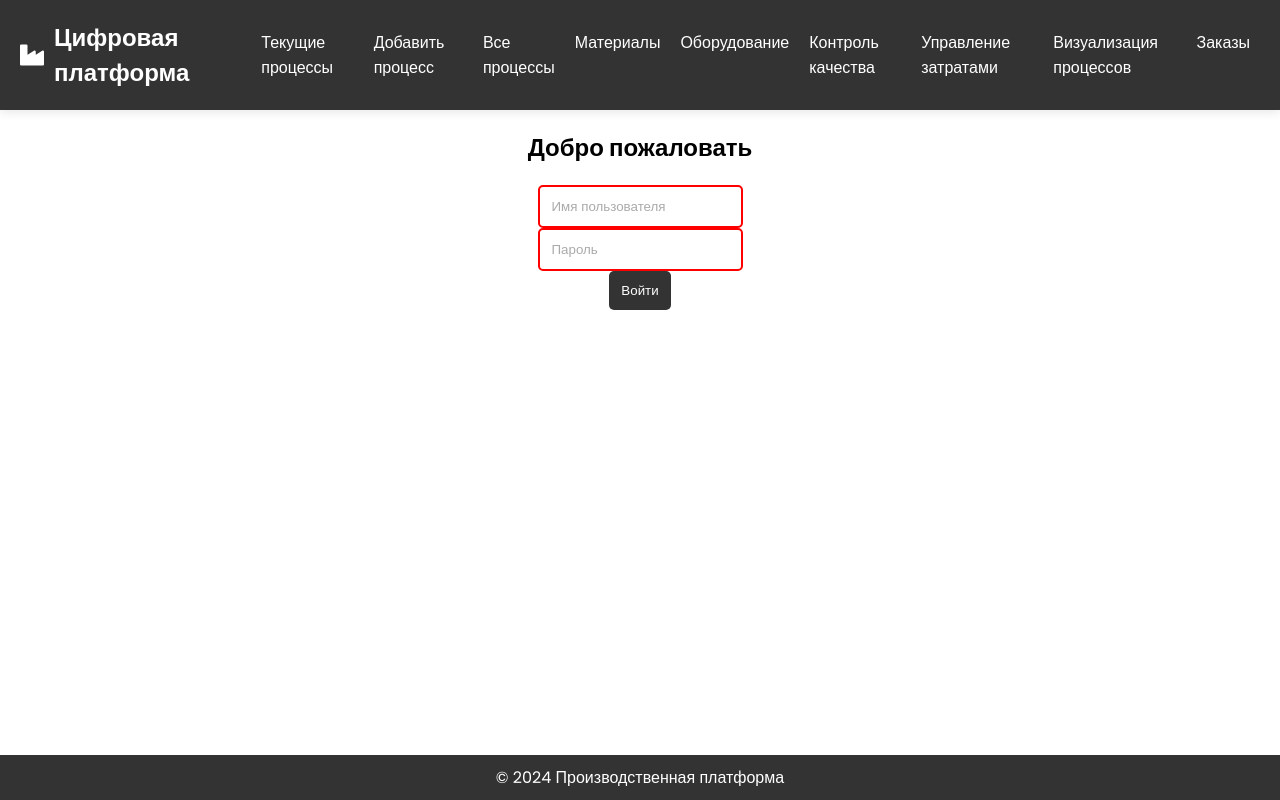
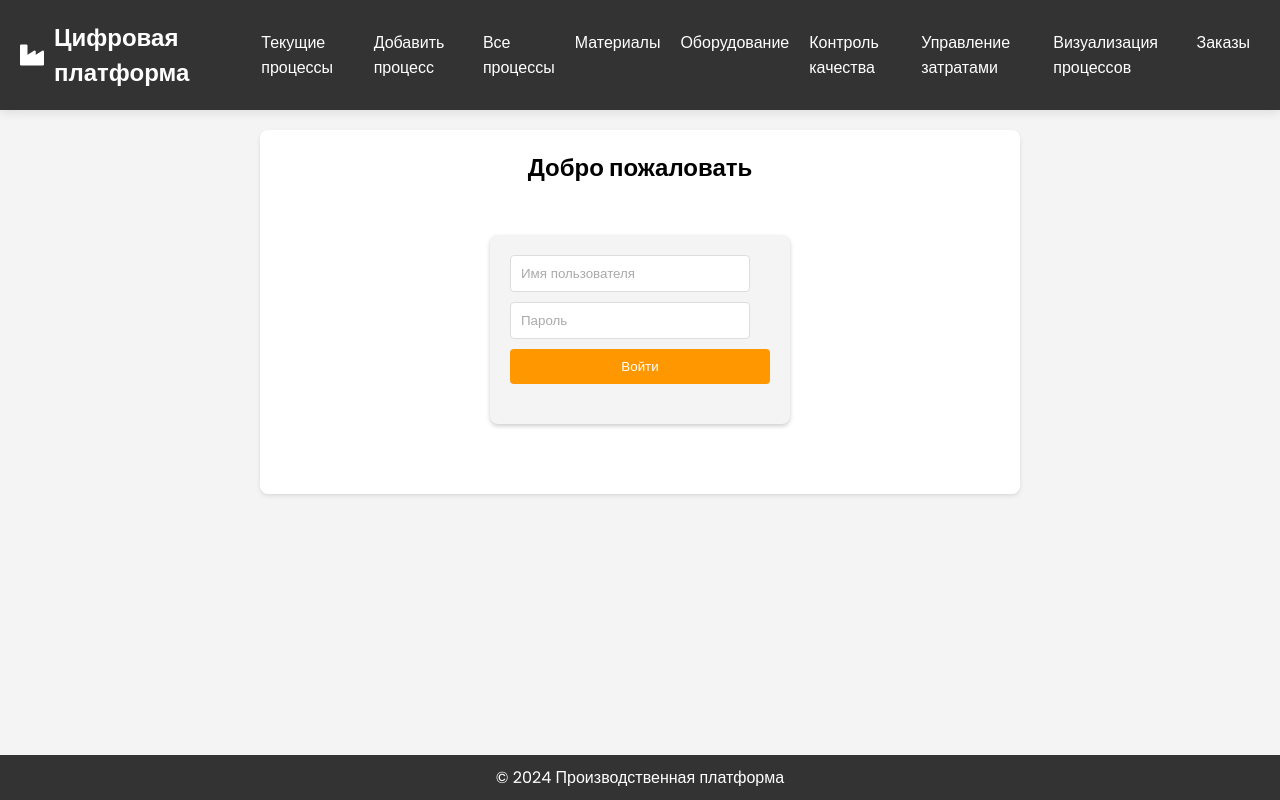
Before and after one commit to 4m00/4m00.github.io, a PHP site: page / in a window 1280 px wide. Run offline with PHP 8.4, Linux system fonts and the light colour scheme.

Commit message:
Add files via upload

```diff
--- a/index.html
+++ b/index.html
@@ -43,14 +43,34 @@
       </section>
       <section id="add-process-section" style="display: none">
         <h2>Добавить процесс</h2>
-        <form id="process-form">
+        <form id="add-process-form">
             <label for="process-name">Название процесса:</label>
             <input type="text" id="process-name" required />
             <label for="process-startDate">Дата начала:</label>
             <input type="date" id="process-startDate" required />
             <label for="process-endDate">Дата окончания (необязательно):</label>
             <input type="date" id="process-endDate" />
+            <label for="process-participants">Участники (через запятую):</label>
+            <input type="text" id="process-participants" />
+            <label for="process-developmentStage">Этап разработки:</label>
+            <input type="text" id="process-developmentStage" />
             <button type="submit">Добавить процесс</button>
+        </form>
+      </section>
+      <section id="edit-process-section" style="display: none">
+        <h2>Изменить процесс</h2>
+        <form id="edit-process-form">
+            <label for="process-name">Название процесса:</label>
+            <input type="text" id="process-name" required />
+            <label for="process-startDate">Дата начала:</label>
+            <input type="date" id="process-startDate" required />
+            <label for="process-endDate">Дата окончания (необязательно):</label>
+            <input type="date" id="process-endDate" />
+            <label for="process-participants">Участники (через запятую):</label>
+            <input type="text" id="process-participants" />
+            <label for="process-developmentStage">Этап разработки:</label>
+            <input type="text" id="process-developmentStage" />
+            <button type="submit">Изменить процесс</button>
         </form>
       </section>
       <section id="materials-section" style="display: none">
--- a/styles.css
+++ b/styles.css
@@ -13,18 +13,15 @@
 
 body {
   font-family: 'Poppins', sans-serif;
+  background-color: #f4f4f4;
 }
 
 header {
   background-color: var(--primary-color);
   color: #fff;
   padding: 20px;
-  box-shadow: 0 2px 10px rgba(0,0,0,0.1);
+  box-shadow: 0 2px 10px rgba(0, 0, 0, 0.1);
   transition: all 0.3s;
-}
-
-header.active {
-  display: block;
 }
 
 nav {
@@ -68,6 +65,14 @@ main {
   padding: 20px;
 }
 
+section {
+  margin-bottom: 30px;
+  background-color: #fff;
+  padding: 20px;
+  border-radius: 8px;
+  box-shadow: 0 2px 4px rgba(0, 0, 0, 0.1);
+}
+
 #welcome-section {
   text-align: center;
 }
@@ -79,9 +84,9 @@ main {
 form {
   display: flex;
   flex-direction: column;
-  align-items: center;
-  width: 300px;
-  margin: 20px auto;
+  width: 100%;
+  max-width: 400px; /* Добавлено: ограничение максимальной ширины форм */
+  margin: 0 auto;
 }
 
 input, button {
@@ -123,6 +128,71 @@ button:hover {
   background: var(--secondary-color);
 }
 
+#login-form {
+  max-width: 300px;
+  margin: 50px auto;
+  padding: 20px;
+  background: #f4f4f4;
+  border-radius: 8px;
+  box-shadow: 0 2px 4px rgba(0, 0, 0, 0.2);
+}
+
+#login-form input[type="text"],
+#login-form input[type="password"] {
+  width: calc(100% - 20px);
+  margin-bottom: 10px;
+  padding: 10px;
+  border: 1px solid #ddd;
+  border-radius: 4px;
+}
+
+#login-form button {
+  width: 100%;
+  padding: 10px;
+  border: none;
+  border-radius: 4px;
+  background: var(--secondary-color);
+  color: white;
+  cursor: pointer;
+}
+
+#login-form button:hover {
+  background: darken(var(--secondary-color), 10%);
+}
+
+#process-list li {
+  background: #f9f9f9;
+  padding: 10px;
+  margin-bottom: 5px;
+  border-left: 5px solid var(--secondary-color);
+  list-style-type: none;
+}
+
+#process-list button {
+  margin-left: 10px;
+  border: none;
+  padding: 5px 10px;
+  cursor: pointer;
+}
+
+.edit-button {
+  background-color: #f0ad4e;
+  color: white;
+}
+
+.delete-button {
+  background-color: #d9534f;
+  color: white;
+}
+
+.edit-button:hover {
+  background-color: darken(#f0ad4e, 10%);
+}
+
+.delete-button:hover {
+  background-color: darken(#d9534f, 10%);
+}
+
 footer {
   position: fixed;
   bottom: 0;
```
Also changed, not shown: script.js (+32 -46 lines).
